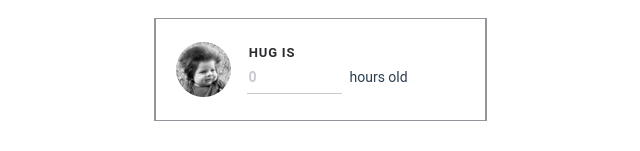
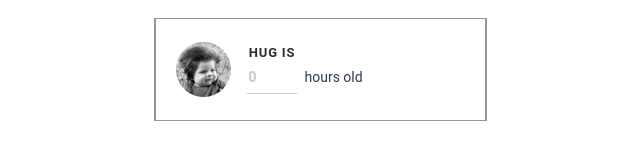
Before and after one commit to ShmidtAlex/test_vue_control2, a Vue app: page /about in a window 1280 px wide. Shown: the part 189-340 px from the top of the page, without its empty margins (320-960 px from the left). Built offline with nearby package versions, Linux system fonts and the light colour scheme.

Commit message:
width limiter added

```diff
--- a/src/components/controlGroup.vue
+++ b/src/components/controlGroup.vue
@@ -10,11 +10,12 @@
         <div class="input_block">
           <div class="title" :class="{blue_color: focusedColor}">HUG IS</div>
           <div class="input-wrapper">
-             <input class="standart_view" :size="transformedValLength" :type="typeLocal"
+             <input class="standart_view" :type="typeLocal"
                 @keyup="pushWholeValue"
                 @keypress="changeFormat"
                 @focus="changeColor"
                 @blur="treatInputData"
+                @input="checkLength"
                 :placeholder="initialPlaceholderVal"
                 :value="value"
                 autocomplete="off"
@@ -47,29 +48,35 @@ export default {
   },
 
   computed: {
-
     value: function() {
       if(this.transformedVal) {
         return this.transformedVal;
       }
     },
-
-    transformedValLength: function() {
-      if (this.transformedVal && this.transformedVal.length > 7) {
-        return this.transformedVal.length-1;
-      } else {
-        return 7;
-      }
-    }
-
   },
 
   methods: {
     changeFormat: function() {
       let eventVal = event.target.value;
+      let key = event.keyCode;
       this.recordedVal = event.target.value;
-      let key = event.keyCode;
       this.validateInput(key);
+    },
+
+    checkLength: function(){
+      let factor;
+      if (this.transformedVal.length >= 7){
+        let lght = this.transformedVal.length;
+          if (lght <= 9) {
+            factor = 8;
+          } else if (lght >= 10 || lght <= 17) {
+            factor = 7;
+          } else {
+            factor = 4;
+          }
+      }
+      //if length of input is too loong, it limits decreasing
+      event.target.style.minWidth = ((this.transformedVal.length + 1) * factor) < 161 ? `${((this.transformedVal.length + 1) * factor)}px` : ((this.transformedVal.length + 1));
     },
 
     pushWholeValue: function(){
@@ -83,10 +90,6 @@ export default {
     treatInputData: function(){
       this.focusedColor = false;
       this.recordedVal = this.transformedVal;
-    },
-
-    stayInFocus:function() {
-      this.noBlur = true;
     },
 
     validateInput: function(key) {
@@ -187,8 +190,7 @@ export default {
   line-height: 1.21;
   letter-spacing: normal;
   color: #2c2c30;
-  min-width: fit-content;
-  min-width: -moz-max-content;
+  max-width: 161px;
 }
 .title.blue_color {
   color: #2540ff;
--- a/src/views/About.vue
+++ b/src/views/About.vue
@@ -33,6 +33,7 @@
         elem.addEventListener("keydown", e => {});
         elem.addEventListener("keyup", e => {});
         elem.addEventListener("keypress", e => {});
+        // elem.addEventListener("input", e => {});
       })
     },
     computed: {
```
